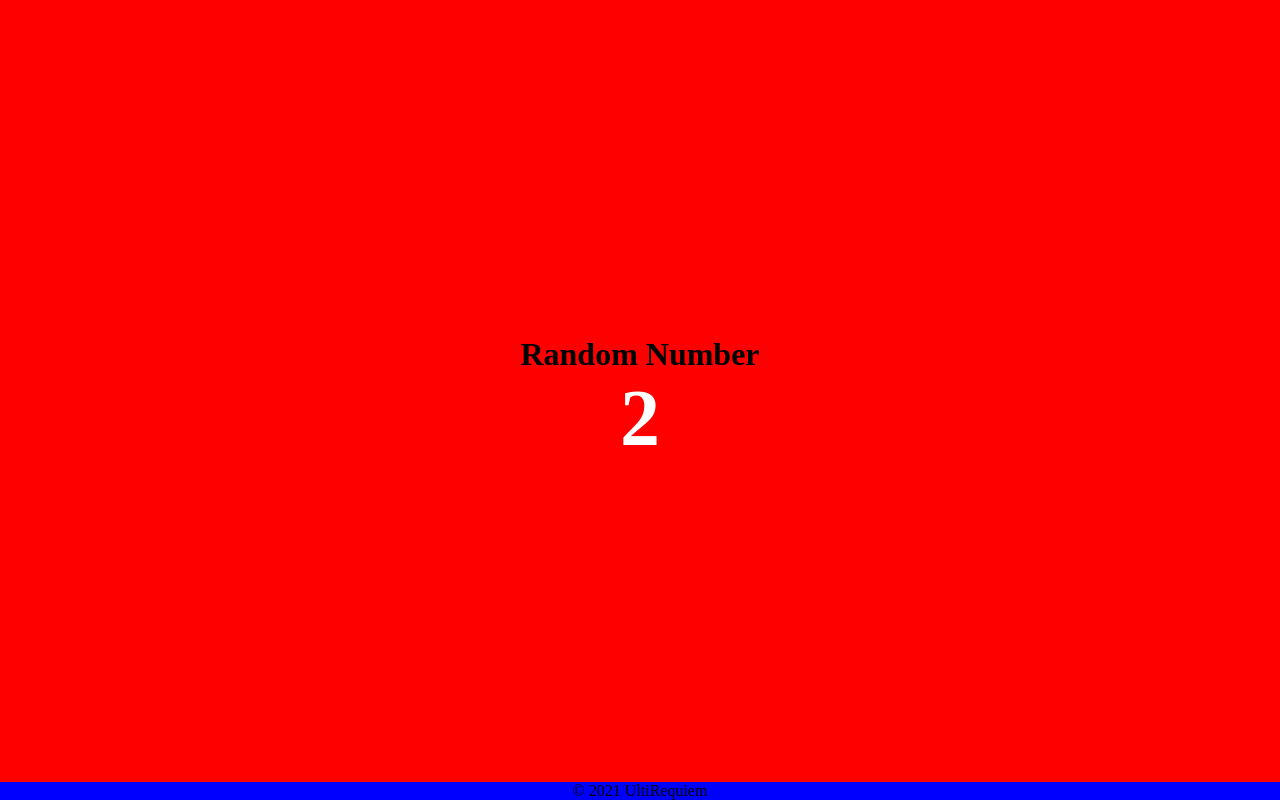
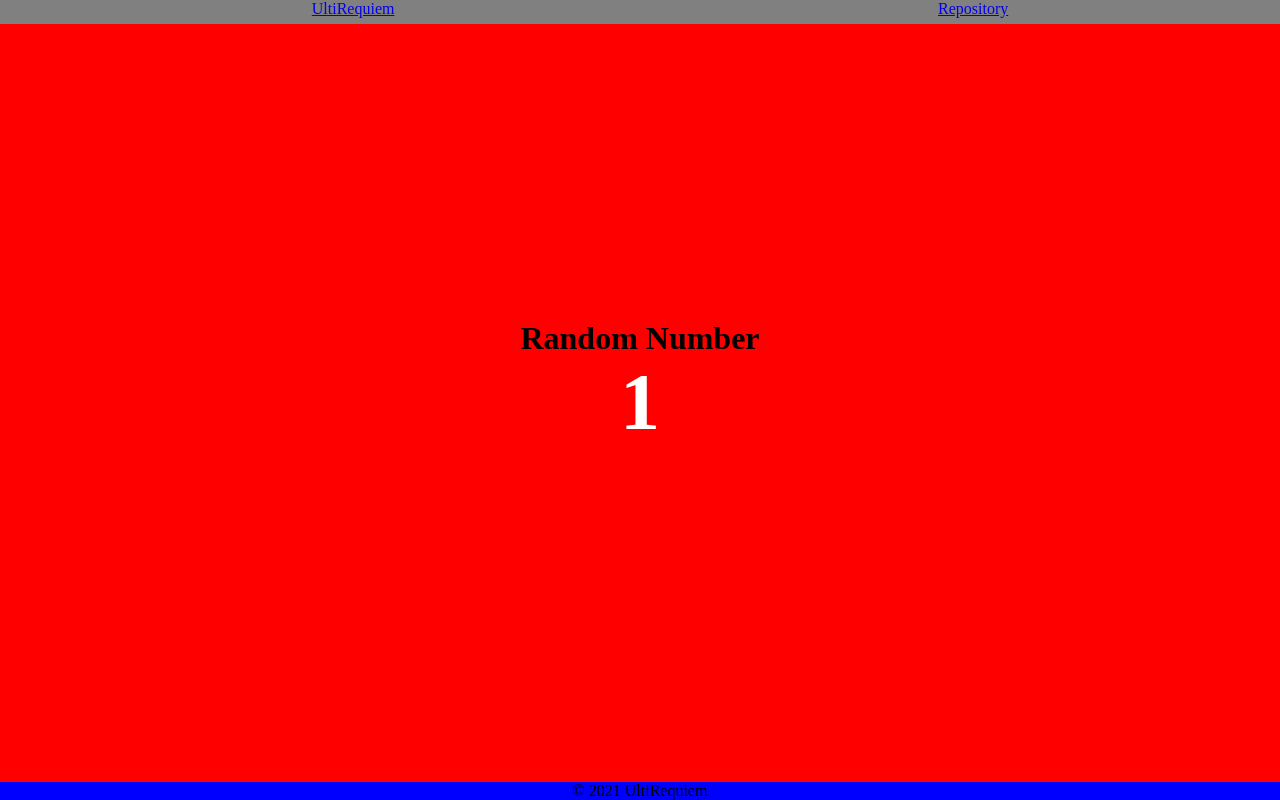
Before and after one commit to UltiRequiem/example-html-css-esm, a website with bundled scripts: page index.html in a window 1280 px wide. Built offline with nearby package versions, Linux system fonts and the light colour scheme.

Commit message:
:sparkles: Add Header

```diff
--- a/index.html
+++ b/index.html
@@ -9,6 +9,22 @@
   </head>
   <body>
     <div class="container">
+      <header>
+        <nav>
+          <ul>
+            <li>
+              <a href="https://github.com/UltiRequiem?tab=repositories"
+                >UltiRequiem</a
+              >
+            </li>
+            <li>
+              <a href="https://github.com/UltiRequiem/example-html-css-esm"
+                >Repository</a
+              >
+            </li>
+          </ul>
+        </nav>
+      </header>
       <div class="wrapper">
         <h1>Random Number</h1>
         <div class="random_number">
--- a/main.css
+++ b/main.css
@@ -8,8 +8,19 @@
   height: 100vh;
 }
 
+.container header {
+  background-color: gray;
+  height: 3%;
+}
+
+.container header nav ul{
+  display: flex;
+  justify-content: space-around;
+  list-style: none;
+}
+
 .container .wrapper {
-  height: 100%;
+  height: 90%;
   display: flex;
   flex-direction: column;
   justify-content: center;
--- a/src/index.js
+++ b/src/index.js
@@ -1,8 +1,4 @@
-import { getAverage, getRandomInt } from "./utils.js";
-
-function getCoolNumber() {
-  return getAverage(getRandomInt(), getRandomInt());
-}
+import getCoolNumber from "./utils.js";
 
 const text = document.getElementById("text");
 
--- a/src/utils.js
+++ b/src/utils.js
@@ -5,3 +5,8 @@
 export function getAverage(...arr) {
   return arr.reduce((a, b) => a + b, 0) / arr.length;
 }
+
+
+export default function getCoolNumber() {
+  return getAverage(...new Array({ length: 50 }).map(() => getRandomInt()));
+}
```
